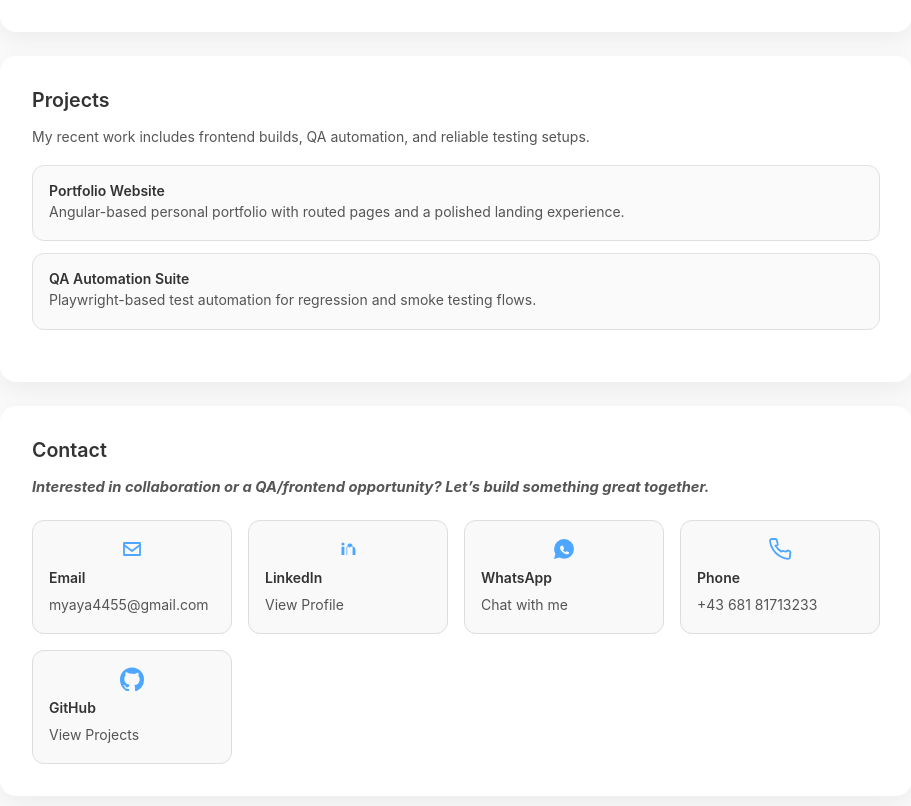
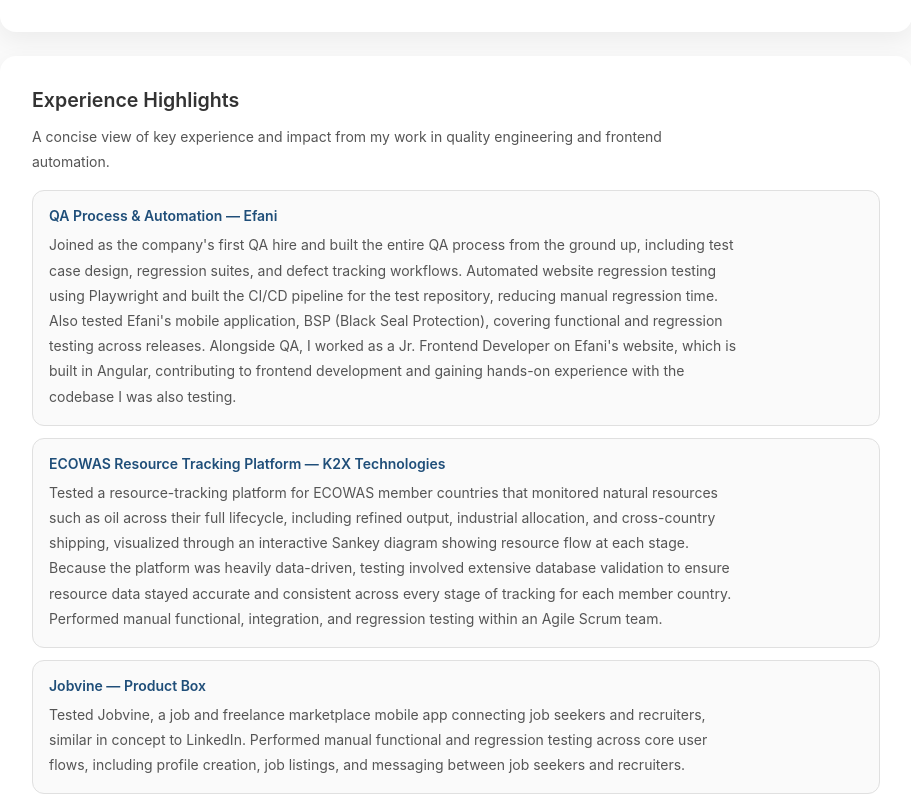
Before and after one commit to root972/Meine-Portfolio, an Angular app: page /dashboard in a window 1280 px wide. Shown: the part 1957-2763 px from the top of the page, without its empty margins (184-1095 px from the left). Built offline with nearby package versions, Linux system fonts and the light colour scheme.

Commit message:
Experience section portfolio UI

```diff
--- a/src/app/app.component.html
+++ b/src/app/app.component.html
@@ -2,7 +2,7 @@
   <a routerLink="/dashboard">Dashboard</a>
   <a href="#about" (click)="scrollToSection($event, 'about')">About</a>
   <a href="#skills" (click)="scrollToSection($event, 'skills')">Skills</a>
-  <a href="#projects" (click)="scrollToSection($event, 'projects')">Projects</a>
+  <a href="#projects" (click)="scrollToSection($event, 'projects')">Experience</a>
   <a href="#contact" (click)="scrollToSection($event, 'contact')">Contact</a>
 </nav>
 
--- a/src/app/pages/dashboard/dashboard.component.html
+++ b/src/app/pages/dashboard/dashboard.component.html
@@ -108,17 +108,36 @@
   </section>
 
   <section id="projects" class="section-card">
-    <h3>Projects</h3>
-    <p>My recent work includes frontend builds, QA automation, and reliable testing setups.</p>
-    <div class="project-list">
-      <div class="project-item">
-        <h4>Portfolio Website</h4>
-        <p>Angular-based personal portfolio with routed pages and a polished landing experience.</p>
-      </div>
-      <div class="project-item">
-        <h4>QA Automation Suite</h4>
-        <p>Playwright-based test automation for regression and smoke testing flows.</p>
-      </div>
+    <h3>Experience Highlights</h3>
+    <p>A concise view of key experience and impact from my work in quality engineering and frontend automation.</p>
+    <div class="experience-list">
+      <article class="experience-item">
+        <h4>QA Process &amp; Automation — Efani</h4>
+        <p>
+          Joined as the company's first QA hire and built the entire QA process from the ground up, including test case design, regression suites, and defect tracking workflows. Automated website regression testing using Playwright and built the CI/CD pipeline for the test repository, reducing manual regression time. Also tested Efani's mobile application, BSP (Black Seal Protection), covering functional and regression testing across releases. Alongside QA, I worked as a Jr. Frontend Developer on Efani's website, which is built in Angular, contributing to frontend development and gaining hands-on experience with the codebase I was also testing.
+        </p>
+      </article>
+
+      <article class="experience-item">
+        <h4>ECOWAS Resource Tracking Platform — K2X Technologies</h4>
+        <p>
+          Tested a resource-tracking platform for ECOWAS member countries that monitored natural resources such as oil across their full lifecycle, including refined output, industrial allocation, and cross-country shipping, visualized through an interactive Sankey diagram showing resource flow at each stage. Because the platform was heavily data-driven, testing involved extensive database validation to ensure resource data stayed accurate and consistent across every stage of tracking for each member country. Performed manual functional, integration, and regression testing within an Agile Scrum team.
+        </p>
+      </article>
+
+      <article class="experience-item">
+        <h4>Jobvine — Product Box</h4>
+        <p>
+          Tested Jobvine, a job and freelance marketplace mobile app connecting job seekers and recruiters, similar in concept to LinkedIn. Performed manual functional and regression testing across core user flows, including profile creation, job listings, and messaging between job seekers and recruiters.
+        </p>
+      </article>
+
+      <article class="experience-item">
+        <h4>Uqudo KYC App — Product Box</h4>
+        <p>
+          Tested the Uqudo KYC app, a digital identity verification platform enabling automated identity checks through ID document scanning and facial recognition. Performed manual functional and regression testing on document capture, facial verification steps, and edge cases across different devices.
+        </p>
+      </article>
     </div>
   </section>
 
--- a/src/app/pages/dashboard/dashboard.component.scss
+++ b/src/app/pages/dashboard/dashboard.component.scss
@@ -154,17 +154,27 @@
   font-size: 13px;
 }
 
-.project-list {
+.experience-list {
   display: grid;
   gap: 12px;
   margin: 16px 0 20px;
 }
 
-.project-item {
+.experience-item {
   padding: 16px;
   border: 1px solid #e0e0e0;
   border-radius: 12px;
   background: #fafafa;
+}
+
+.experience-item h4 {
+  margin-bottom: 8px;
+  color: #1f4e79;
+}
+
+.experience-item p {
+  margin: 0;
+  color: #555;
 }
 
 .contact-grid {
```
